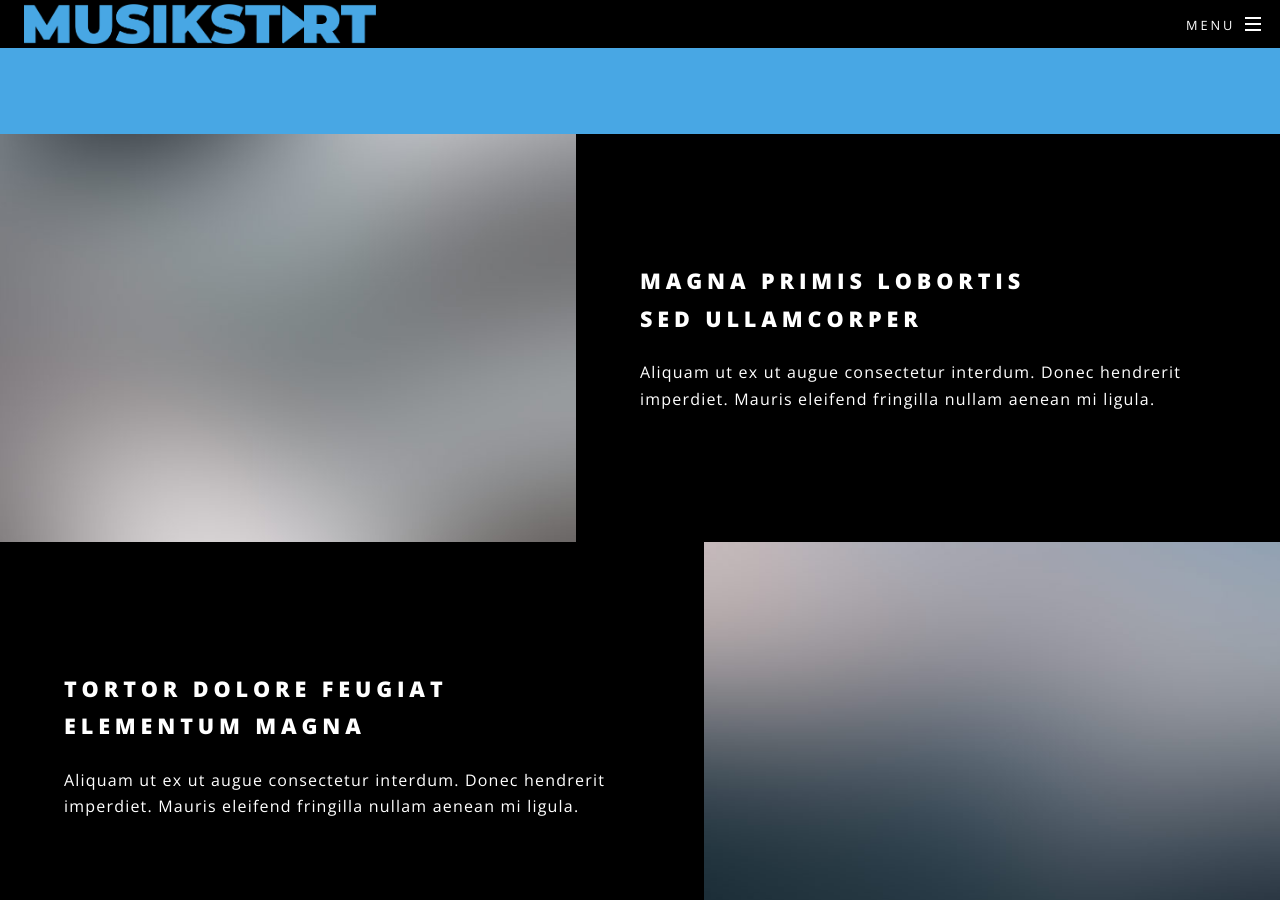
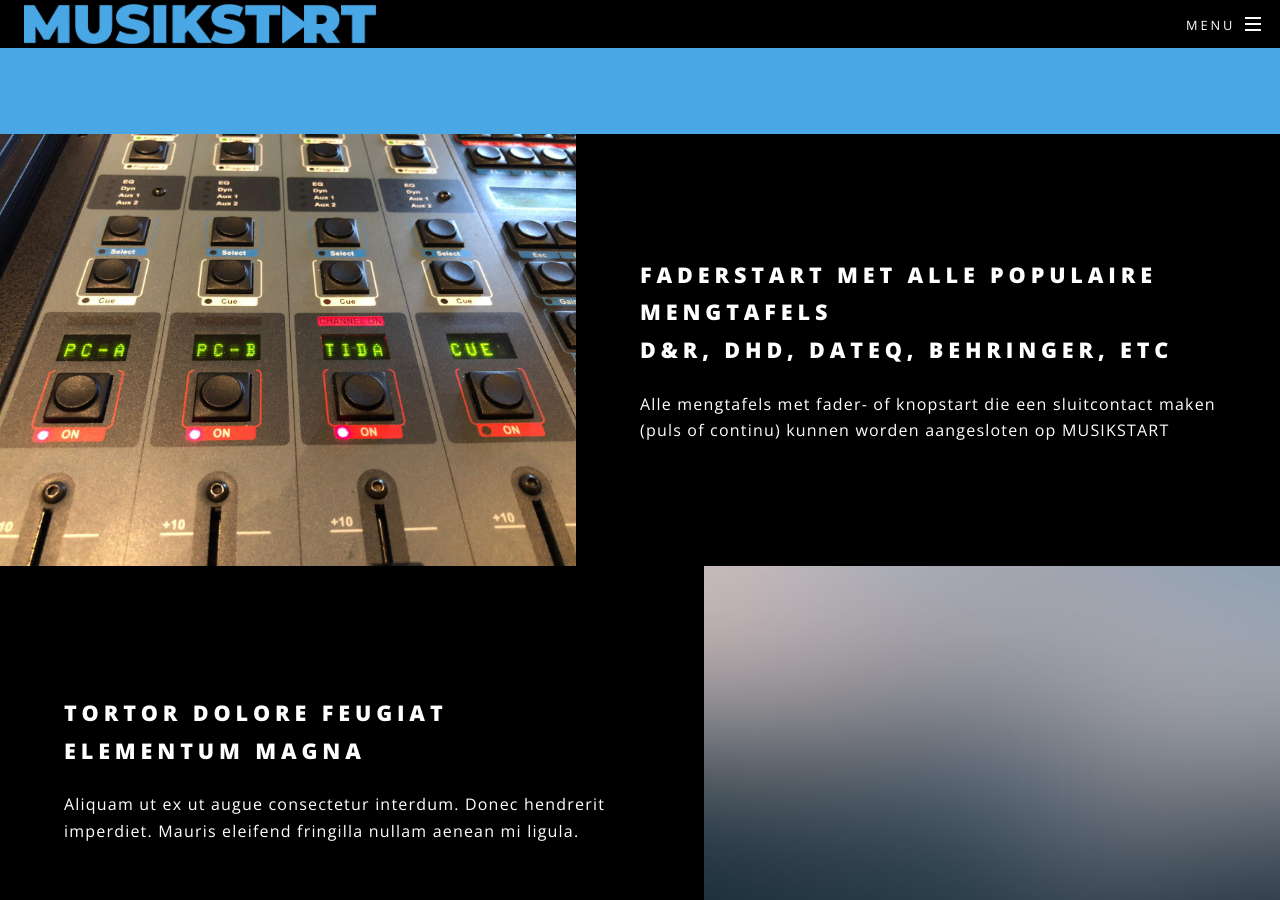
Before and after one commit to xsivreyer/musikstart, a Jekyll site: the page built from index.html, in a window 1280 px wide and 900 px high, scrolled down 1287 px. Built offline with Jekyll 4.4.1, drawn with Linux system fonts in a browser that asks for light colours.

Commit message:
Images, text

```diff
--- a/index.html
+++ b/index.html
@@ -34,9 +34,9 @@
 					<section id="two" class="wrapper alt style2">
 						<section class="spotlight">
 							<div class="image"><img src="images/pic01.jpg" alt="" /></div><div class="content">
-								<h2>Magna primis lobortis<br />
-								sed ullamcorper</h2>
-								<p>Aliquam ut ex ut augue consectetur interdum. Donec hendrerit imperdiet. Mauris eleifend fringilla nullam aenean mi ligula.</p>
+								<h2>Faderstart met alle populaire mengtafels<br/>
+								D&R, DHD, DATEQ, BEHRINGER, ETC</h2>
+								<p>Alle mengtafels met fader- of knopstart die een sluitcontact maken (puls of continu) kunnen worden aangesloten op MUSIKSTART</p>
 							</div>
 						</section>
 						<section class="spotlight">
```
Also changed, not shown: images/banner.jpg, images/banner_old.jpg (deleted), images/pic01.jpg, images/pic01_old.jpg (added).
